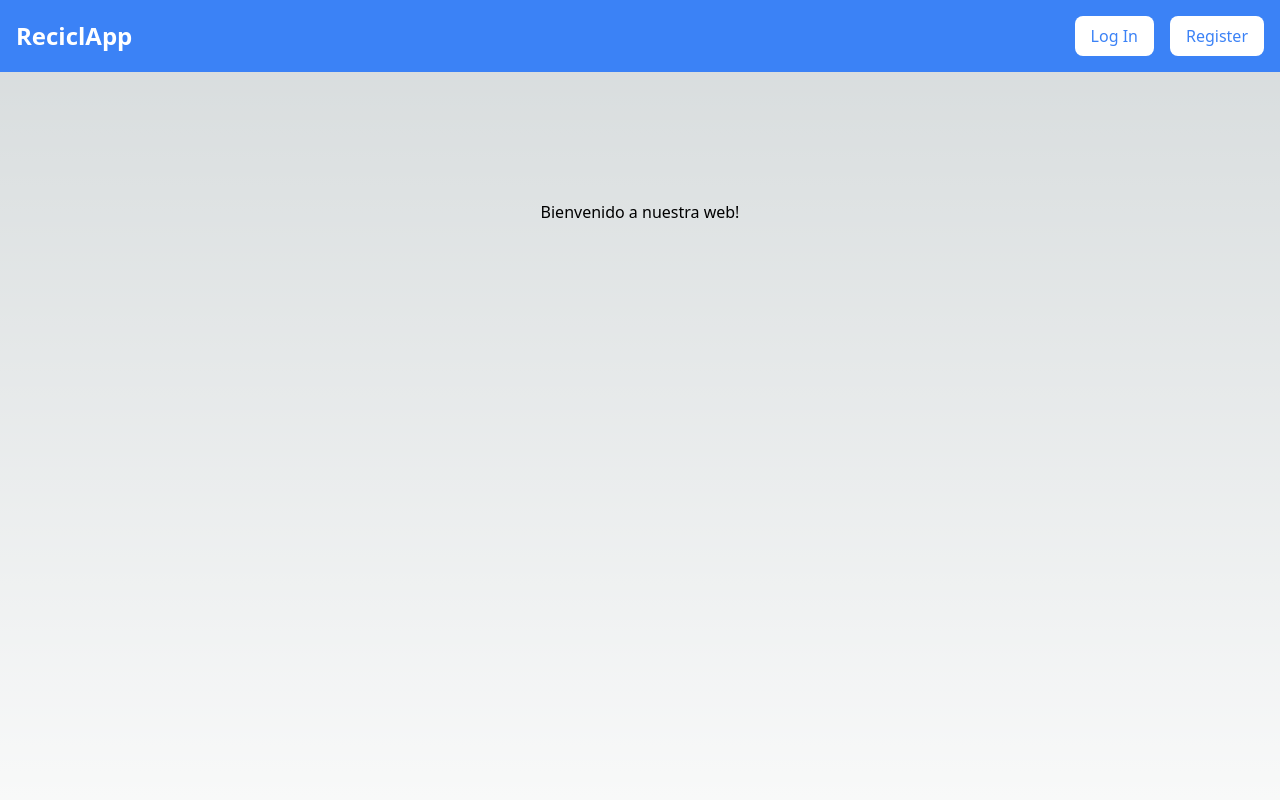
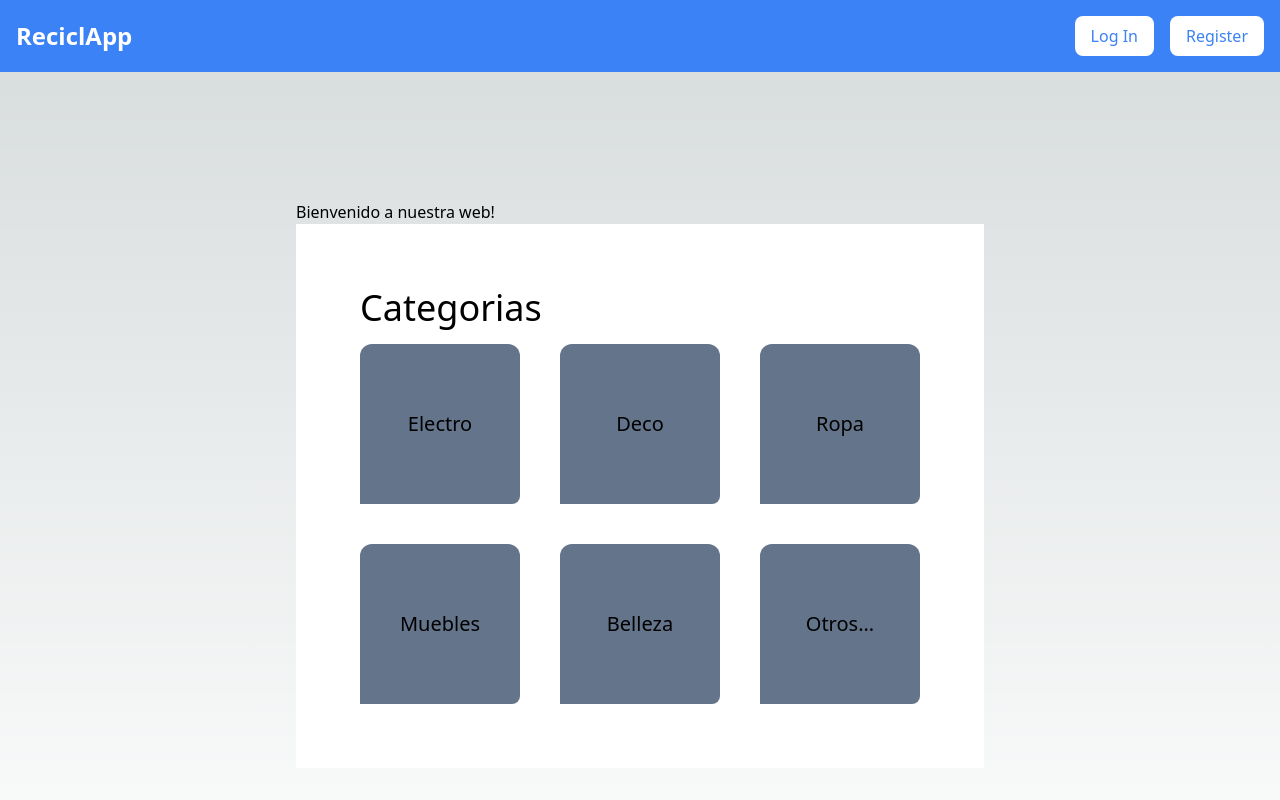
Before and after one commit to No-Country/s11-02-m-node-react, a Next.js app in the folder front/: page / in a window 1280 px wide. Shown: the top 800 px of the page. Built offline with nearby package versions, Linux system fonts and the light colour scheme.

Commit message:
feat/category

```diff
--- a/front/app/LandingPage/page.jsx
+++ b/front/app/LandingPage/page.jsx
@@ -1,11 +1,13 @@
-import React from 'react'
+import React from 'react';
+import Category from './../components/Category/Category';
 
-
-const LandingPage = ()=> {
+const LandingPage = () => {
   return (
-    <div>Bienvenido a nuestra web!</div>
-  )
-}
-
+    <div>
+      Bienvenido a nuestra web!
+      <Category />
+    </div>
+  );
+};
 
 export default LandingPage;
--- /dev/null
+++ b/front/app/components/Category/Category.js
@@ -0,0 +1,36 @@
+import React from 'react';
+
+function Category() {
+  return (
+    <div className=" bg-white p-16 flex flex-col justify-center ">
+      <h1 className="text-black text-4xl mb-4 ">Categorias</h1>
+
+      <ul className="flex flex-col items-center justify-center gap-10 text-xl flex-wrap">
+        <div className="flex flex-row gap-10 flex-wrap">
+          <li className="bg-slate-500 rounded-t-xl rounded-br-lg h-40 w-40 flex items-center justify-center">
+            Electro
+          </li>
+          <li className="bg-slate-500 rounded-t-xl rounded-br-lg h-40 w-40 flex items-center justify-center">
+            Deco
+          </li>
+          <li className="bg-slate-500 rounded-t-xl rounded-br-lg h-40 w-40 flex items-center justify-center">
+            Ropa
+          </li>
+        </div>
+        <div className="flex flex-row gap-10 flex-wrap">
+          <li className="bg-slate-500 rounded-t-xl rounded-br-lg h-40 w-40 flex items-center justify-center">
+            Muebles
+          </li>
+          <li className="bg-slate-500 rounded-t-xl rounded-br-lg h-40 w-40 flex items-center justify-center">
+            Belleza
+          </li>
+          <li className="bg-slate-500 rounded-t-xl rounded-br-lg h-40 w-40 flex items-center justify-center">
+            Otros...
+          </li>
+        </div>
+      </ul>
+    </div>
+  );
+}
+
+export default Category;
```
